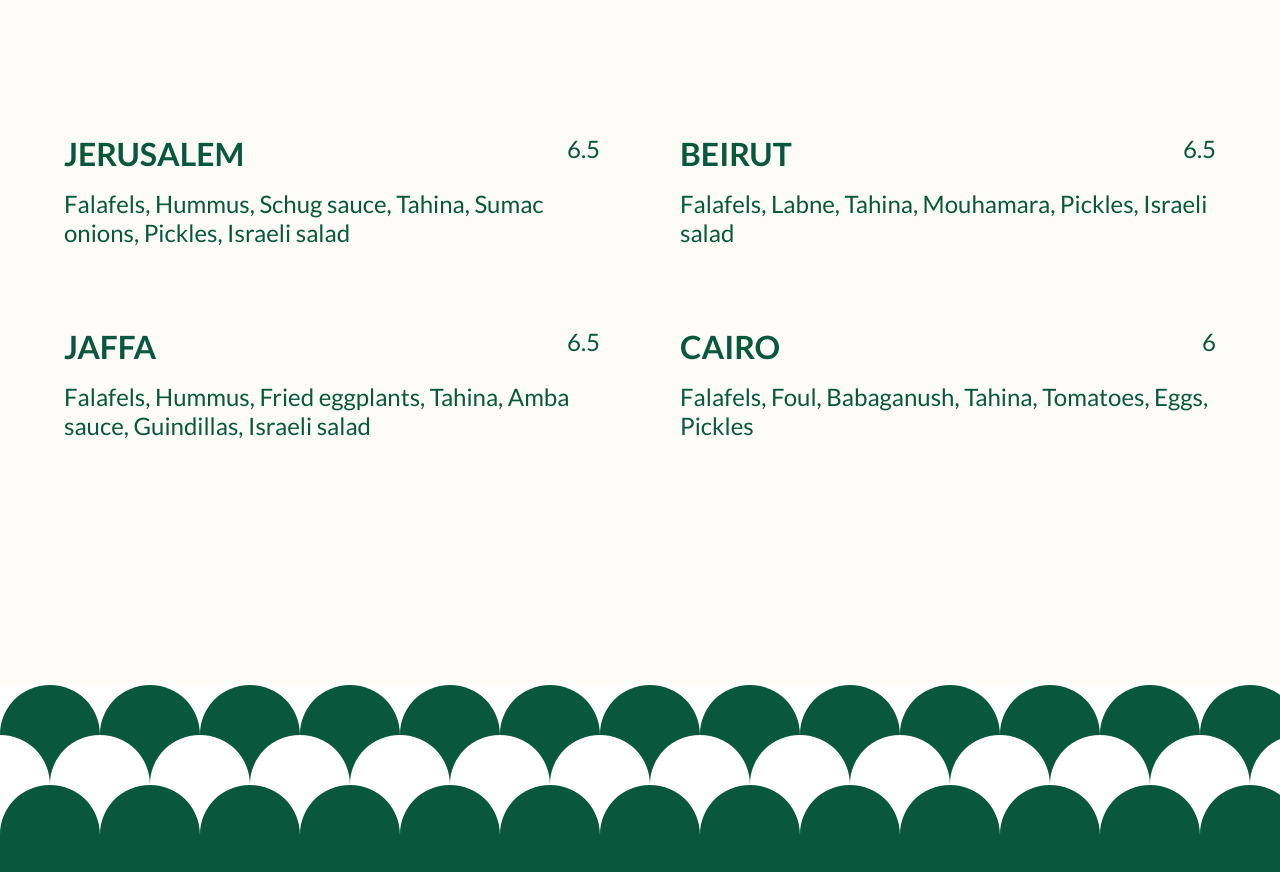
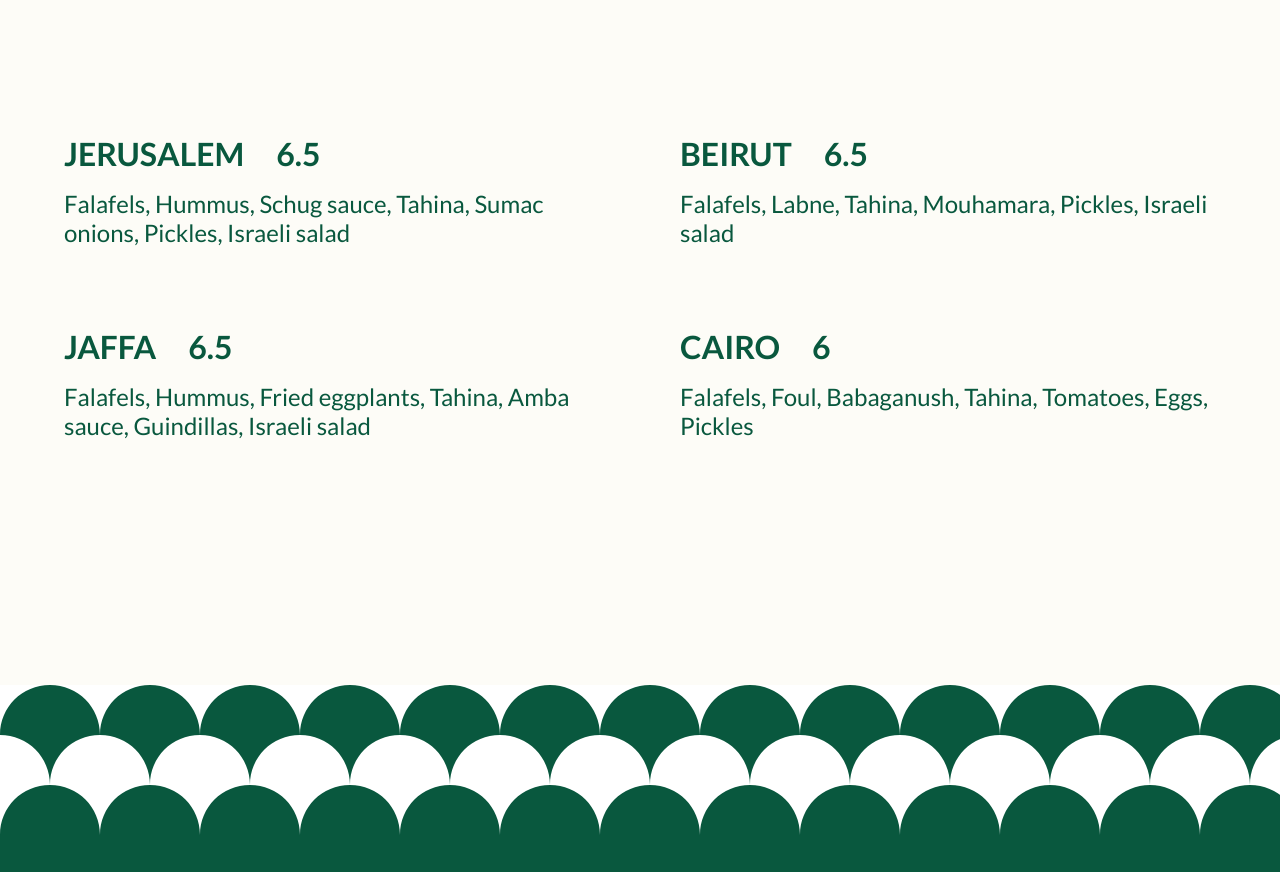
Before and after one commit to Arnotts33/massa, a React (Vite) app: page /menu in a window 1280 px wide. Shown: the part 1040-1912 px from the top of the page. Built offline with nearby package versions, Linux system fonts and the light colour scheme; a web font is replaced by a local one.

Commit message:
Added toggle button functionnality in Menu component to toggle between food and drinks menus

```diff
--- a/src/components/pages/Menu.jsx
+++ b/src/components/pages/Menu.jsx
@@ -1,3 +1,4 @@
+import { useRef, useState } from "react";
 import Drinks from "../ui/Drinks";
 import Food from "../ui/Food";
 import Footer from "../ui/Footer";
@@ -5,6 +6,30 @@ import Navbar from "../ui/Navbar";
 import styles from "./Menu.module.css";
 
 function Menu() {
+	const [isFoodMenuToggle, setIsFoodMenuToggle] = useState(true);
+	const [isDrinksMenuToggle, setIsDrinksMenuToggle] = useState(false);
+
+	const foodButtonRef = useRef(null);
+	const drinksButtonRef = useRef(null);
+
+	const handleFoodMenuToggle = () => {
+		setIsFoodMenuToggle(true);
+		setIsDrinksMenuToggle(false);
+		let foodButton = foodButtonRef.current;
+		let drinksButton = drinksButtonRef.current;
+		foodButton.classList.add(styles.active);
+		drinksButton.classList.remove(styles.active);
+	};
+
+	const handleDrinksMenuToggle = () => {
+		setIsFoodMenuToggle(false);
+		setIsDrinksMenuToggle(true);
+		let foodButton = foodButtonRef.current;
+		let drinksButton = drinksButtonRef.current;
+		drinksButton.classList.add(styles.active);
+		foodButton.classList.remove(styles.active);
+	};
+
 	return (
 		<>
 			<Navbar />
@@ -19,15 +44,26 @@ function Menu() {
 				</section>
 				<section className={styles.menu_selection__section}>
 					<div className={styles.food_menu}>
-						<button className={styles.active}>FOOD</button>
+						<button
+							ref={foodButtonRef}
+							className={styles.active}
+							onClick={handleFoodMenuToggle}
+						>
+							FOOD
+						</button>
 					</div>
 					<div className={styles.drinks_menu}>
-						<button>DRINKS</button>
+						<button
+							ref={drinksButtonRef}
+							onClick={handleDrinksMenuToggle}
+						>
+							DRINKS
+						</button>
 					</div>
 				</section>
 				<section className={styles.menu__section}>
-					<Food />
-					{/* <Drinks /> */}
+					{isFoodMenuToggle && <Food />}
+					{isDrinksMenuToggle && <Drinks />}
 				</section>
 			</main>
 			<Footer />
--- a/src/components/ui/Food.module.css
+++ b/src/components/ui/Food.module.css
@@ -38,21 +38,17 @@
 
 .menu_item_header {
 	display: flex;
-	justify-content: space-between;
+	align-items: flex-end;
+	gap: 2rem;
 }
 
-.menu_item_header h2 {
+.menu_item_header h2,
+.menu_item_header p {
 	font-family: var(--ff-lato-sans);
 	color: var(--primary-color);
 	font-weight: 600;
 	text-transform: uppercase;
 	font-size: clamp(1.5rem, 3vw, 2rem);
-}
-
-.menu_item_header p {
-	font-family: var(--ff-lato-sans);
-	color: var(--primary-color);
-	font-size: clamp(1rem, 2vw, 1.5rem);
 }
 
 .menu_item_body {
```
